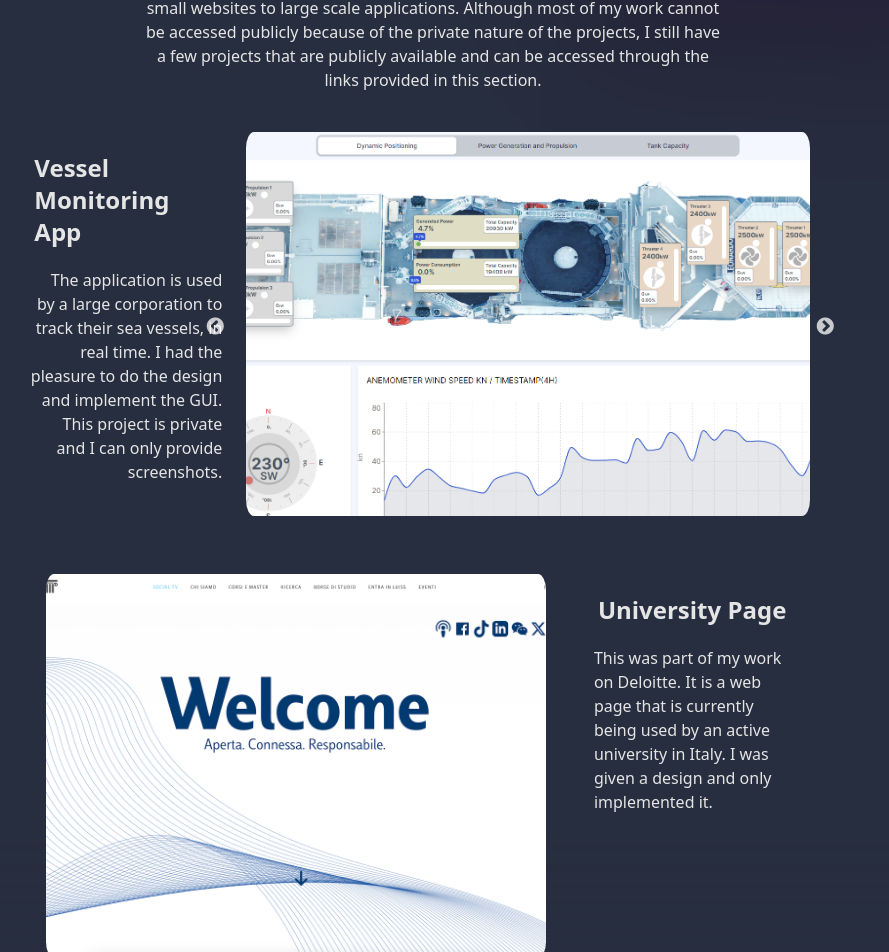
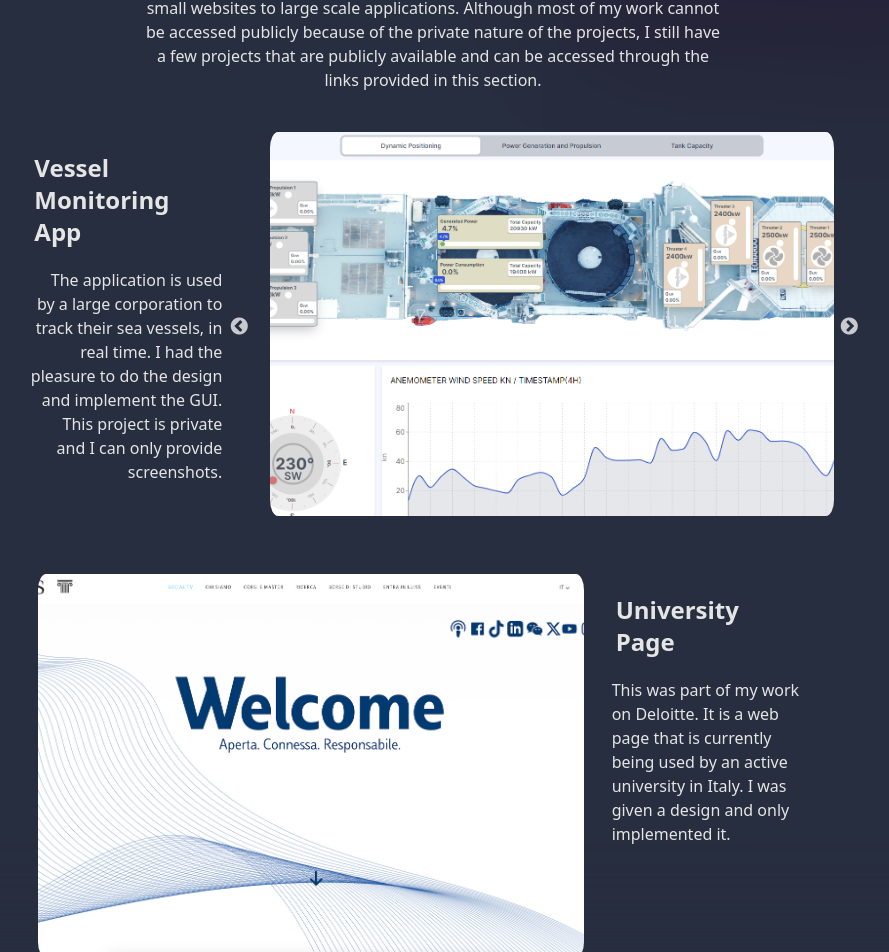
Before and after one commit to daoik/portfolio, a React (Vite) app: page / in a window 1280 px wide. Shown: the part 1460-2412 px from the top of the page, without its empty margins (223-1112 px from the left). Built offline with nearby package versions, Linux system fonts and the light colour scheme.

Commit message:
add link for past work

```diff
--- a/src/components/Carousel.tsx
+++ b/src/components/Carousel.tsx
@@ -19,7 +19,7 @@ export default function CarouselComponent({
 
   return (
     <Slider
-      className="w-full md:w-3/4 flex-1 mx-auto ms-2 self-center"
+      className="w-full md:w-3/4 flex-1 mx-auto ms-8 self-center"
       {...sliderSettings}
     >
       {pictures.map((picture, index) => (
--- a/src/components/PastWorks.tsx
+++ b/src/components/PastWorks.tsx
@@ -74,11 +74,19 @@ const PastWorks = () => {
           className="w-2/3 h-full p-4 md:flex px-10"
         >
           {" "}
-          <img
-            src="src/images/Luiss.png"
-            alt={`Portfolio Image `}
-            className="w-2/3 rounded-2xl h-96 object-cover px-2 mx-2 me-10"
-          />
+          <div className="w-full flex justify-center  group relative overflow-hidden me-5">
+            <img
+              src="src/images/Luiss.png"
+              alt={`Portfolio Image `}
+              className="object-cover rounded-2xl h-96 px-2 mx-2  group-hover:opacity-25 transition-all "
+            />
+            <a
+              className="self-center rounded border p-2 absolute invisible group-hover:visible hover:opacity-75"
+              href="https://www.luiss.it"
+            >
+              Click here to visit
+            </a>
+          </div>
           <div className="flex  flex-col">
             <div className="text-2xl p-1 py-5 font-semibold">
               University Page
```
